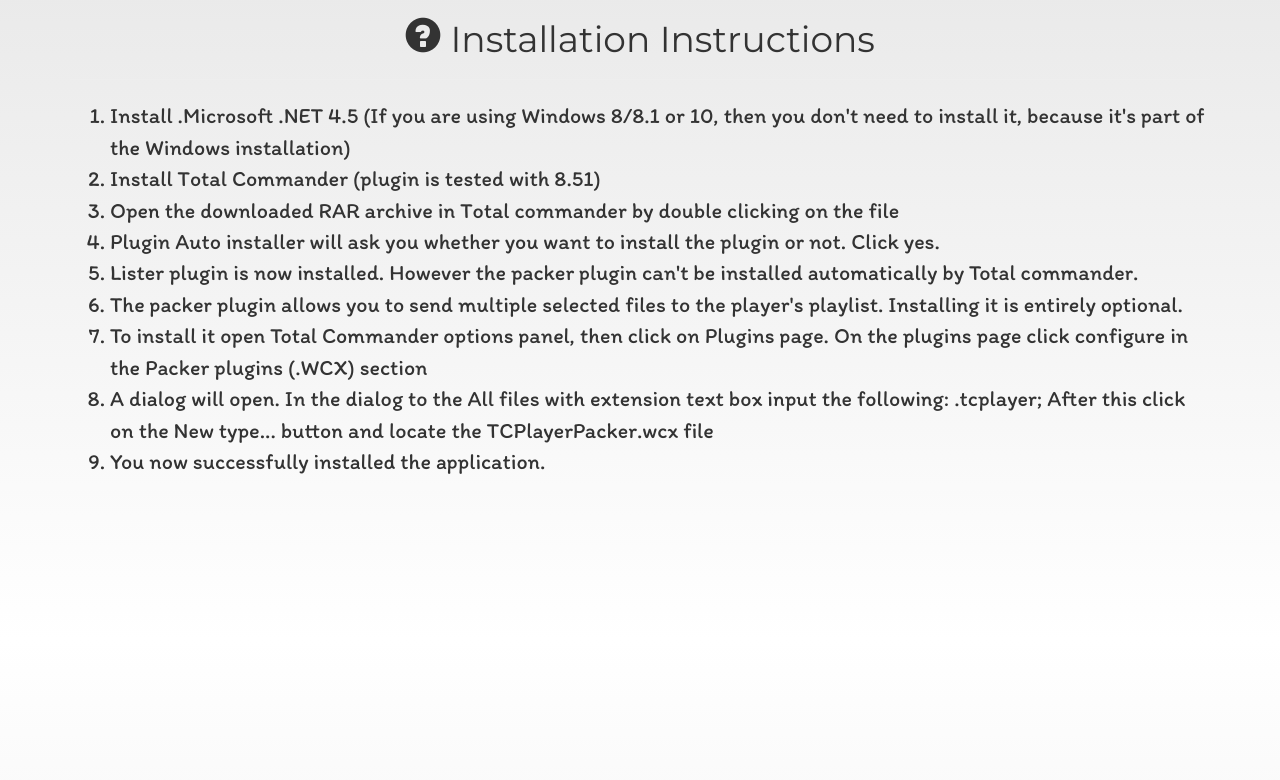
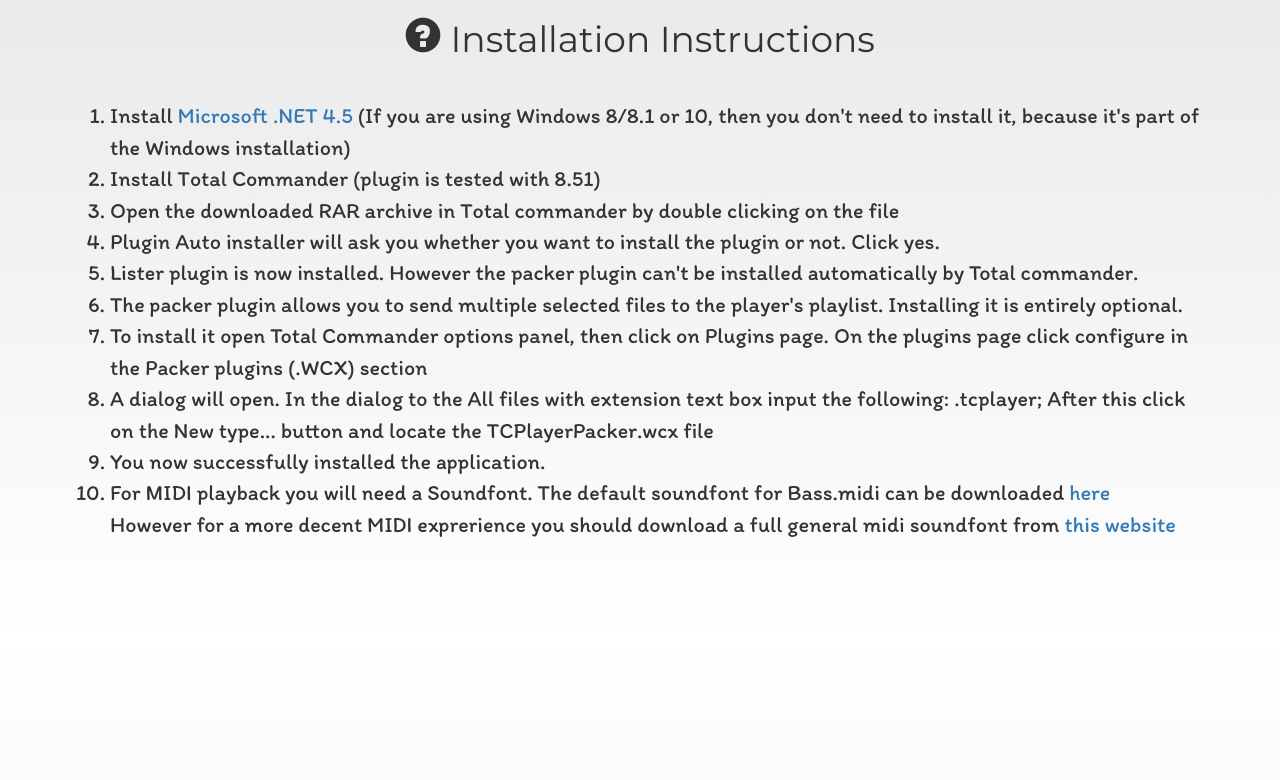
Before and after one commit to webmaster442/TCPlayer, a plain HTML site: page index.html in a window 1280 px wide. Shown: the part 2560-3340 px from the top of the page. Drawn offline with Linux system fonts and the light colour scheme.

Commit message:
website update

```diff
--- a/index.html
+++ b/index.html
@@ -199,7 +199,7 @@
             <div class="row">
                 <div class="col-lg-12">
                     <ol class="text-left text-big">
-                        <li>Install .Microsoft .NET 4.5 (If you are using Windows 8/8.1 or 10, then you don't need to install it, because it's part of the Windows installation)</li>
+                        <li>Install <a href="https://www.microsoft.com/en-US/download/details.aspx?id=30653" target="_blank">Microsoft .NET 4.5</a> (If you are using Windows 8/8.1 or 10, then you don't need to install it, because it's part of the Windows installation)</li>
                         <li>Install Total Commander (plugin is tested with 8.51)</li>
                         <li>Open the downloaded RAR archive in Total commander by double clicking on the file</li>
                         <li>Plugin Auto installer will ask you whether you want to install the plugin or not. Click yes.</li>
@@ -208,6 +208,8 @@
                         <li>To install it open Total Commander options panel, then click on Plugins page. On the plugins page click configure in the Packer plugins (.WCX) section </li>
                         <li>A dialog will open. In the dialog to the All files with extension text box input the following: .tcplayer; After this click on the New type... button and locate the TCPlayerPacker.wcx file</li>
                         <li>You now successfully installed the application.</li>
+                        <li>For MIDI playback you will need a Soundfont. The default soundfont for Bass.midi can be downloaded <a href="http://www.un4seen.com/download.php?x/ChoriumRevA" target="_blank">here</a><br />
+                        However for a more decent MIDI exprerience you should download a full general midi soundfont from <a href="http://www.ntonyx.com/sf_f.htm" target="_blank">this website</a></li>
                     </ol>
                 </div>
             </div>
@@ -236,8 +238,8 @@
                     </p>
                     <hr />
                     <a class="btn btn-success btn-lg" href="https://github.com/webmaster442/TCPlayer/issues" target="_blank">Report an issue or request a feature</a>
+                    <hr />
                     <p class="text-big">If you find the program useful, then you could buy me a beer. That makes me happy &amp; supports the development :)</p>
-                    <hr />
                     <form action="https://www.paypal.com/cgi-bin/webscr" method="post" target="_top">
                         <input type="hidden" name="cmd" value="_s-xclick">
                         <input type="hidden" name="hosted_button_id" value="GTSV3E23982GQ">
```
